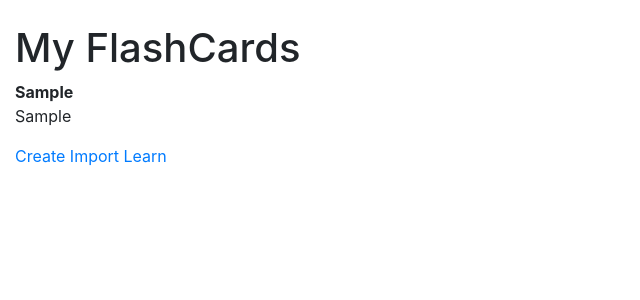
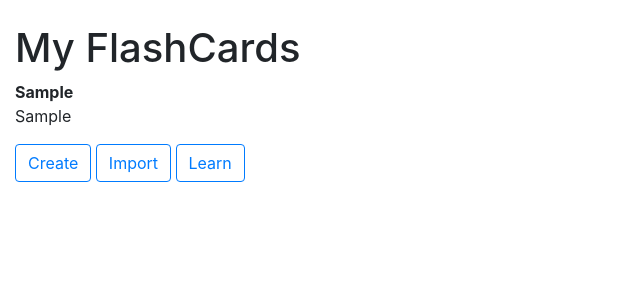
Before and after one commit to abdullahw1/Study2Success, a Flask app: page /my-flashcards in a window 1280 px wide. Shown: the part 56-356 px from the top of the page, without its empty margins (0-640 px from the left). Run offline with Flask 2, Linux system fonts and the light colour scheme; a user stored in the database is signed in; tables that the repository leaves empty hold one stand-in row (values such as "Sample post"); some libraries are stand-ins or nearby versions.

Commit message:
Make a tag stuffs as button

```diff
--- a/app/myapp/templates/add-flashcard.html
+++ b/app/myapp/templates/add-flashcard.html
@@ -23,5 +23,5 @@
 
     <p>{{ form.add() }}</p>
 </form>
-<a href="/my-flashcards">Back</a>
+<a class="btn btn-outline-primary" href="/my-flashcards">Back</a>
 {% endblock %}
--- a/app/myapp/templates/add-friend.html
+++ b/app/myapp/templates/add-friend.html
@@ -13,12 +13,12 @@
                 <li>
                     {{ username }}
                     {% for href, tag_descrp in buttons %}
-                        <a href="{{ href }}">{{ tag_descrp }}</a>
+                        <a class="btn btn-outline-primary" href="{{ href }}">{{ tag_descrp }}</a>
                     {% endfor %}
                 </li>
             {% endfor %}
         </ul>
     </p>
 </form>
-<a href="/my-friends">Back</a>
+<a class="btn btn-outline-primary" href="/my-friends">Back</a>
 {% endblock %}
--- a/app/myapp/templates/import-flashcard.html
+++ b/app/myapp/templates/import-flashcard.html
@@ -8,6 +8,6 @@
     {% for error in form.file.errors %}
     <li style="color: red;">{{ error }}</li>
     {% endfor %}
-    <a href="/my-flashcards">Back</a>
+    <a class="btn btn-outline-primary" href="/my-flashcards">Back</a>
 </form>
 {% endblock %}
--- a/app/myapp/templates/login.html
+++ b/app/myapp/templates/login.html
@@ -15,5 +15,5 @@
     <p>{{ form.submit() }}</p>
 </form>
 <h2>Don't have an account?</h2>
-<a href="/signup">Sign Up</a>
+<a class="btn btn-outline-primary" href="/signup">Sign Up</a>
 {% endblock %}
--- a/app/myapp/templates/my-flashcards.html
+++ b/app/myapp/templates/my-flashcards.html
@@ -5,7 +5,7 @@
 <p> <b>{{ card.front}}</b> <br>
     {{ card.back}} </p>
 {% endfor %}
-<a href="add-flashcard">Create</a>
-<a href='import-flashcard'>Import</a>
-<a href="learn-flashcard">Learn</a>
+<a class="btn btn-outline-primary" href="add-flashcard">Create</a>
+<a class="btn btn-outline-primary" href='import-flashcard'>Import</a>
+<a class="btn btn-outline-primary" href="learn-flashcard">Learn</a>
 {% endblock %}
--- a/app/myapp/templates/my-friends.html
+++ b/app/myapp/templates/my-friends.html
@@ -8,11 +8,11 @@
             <li>
                 User:{{ friend.username }}, Status:{{ status.name }}
                 {% for href, tag_descrp in buttons %}
-                    <a href="{{ href }}">{{ tag_descrp }}</a>
+                    <a class="btn btn-outline-primary" href="{{ href }}">{{ tag_descrp }}</a>
                 {% endfor %}
             </li>
         {% endfor %}
     </ul>
 </p>
-<a href="/add-friend">Add Friend</a>
+<a class="btn btn-outline-primary" href="/add-friend">Add Friend</a>
 {% endblock %}
--- a/app/myapp/templates/signup.html
+++ b/app/myapp/templates/signup.html
@@ -31,5 +31,5 @@
     <p>{{ form.submit() }}</p>
 </form>
 <h2>Already have an account?</h2>
-<a href="/login">Log In</a>
+<a class="btn btn-outline-primary" href="/login">Log In</a>
 {% endblock %}
```
Also changed, not shown: app/myapp/templates/loggedin.html (deleted, +0 -9 lines).
